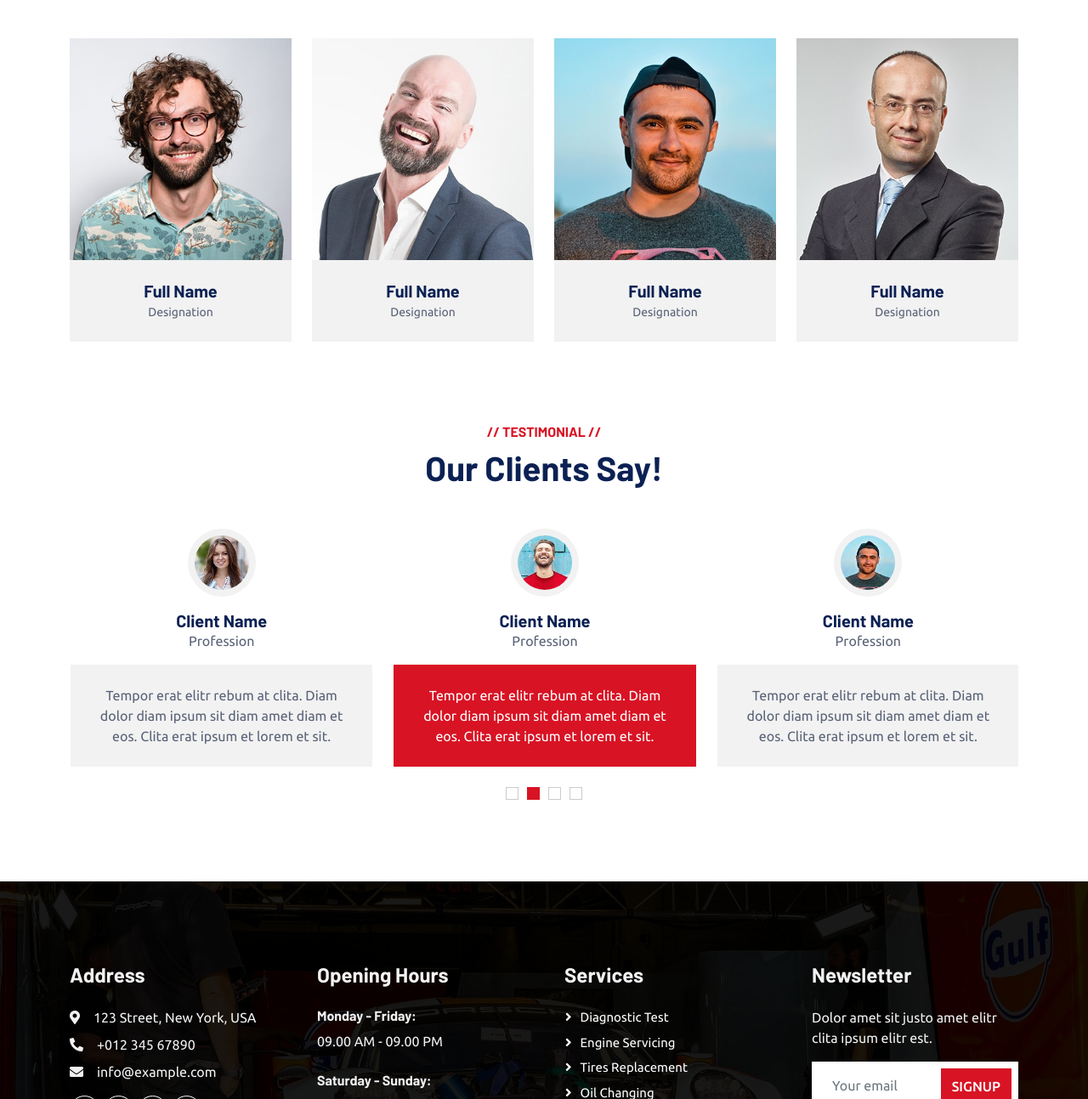
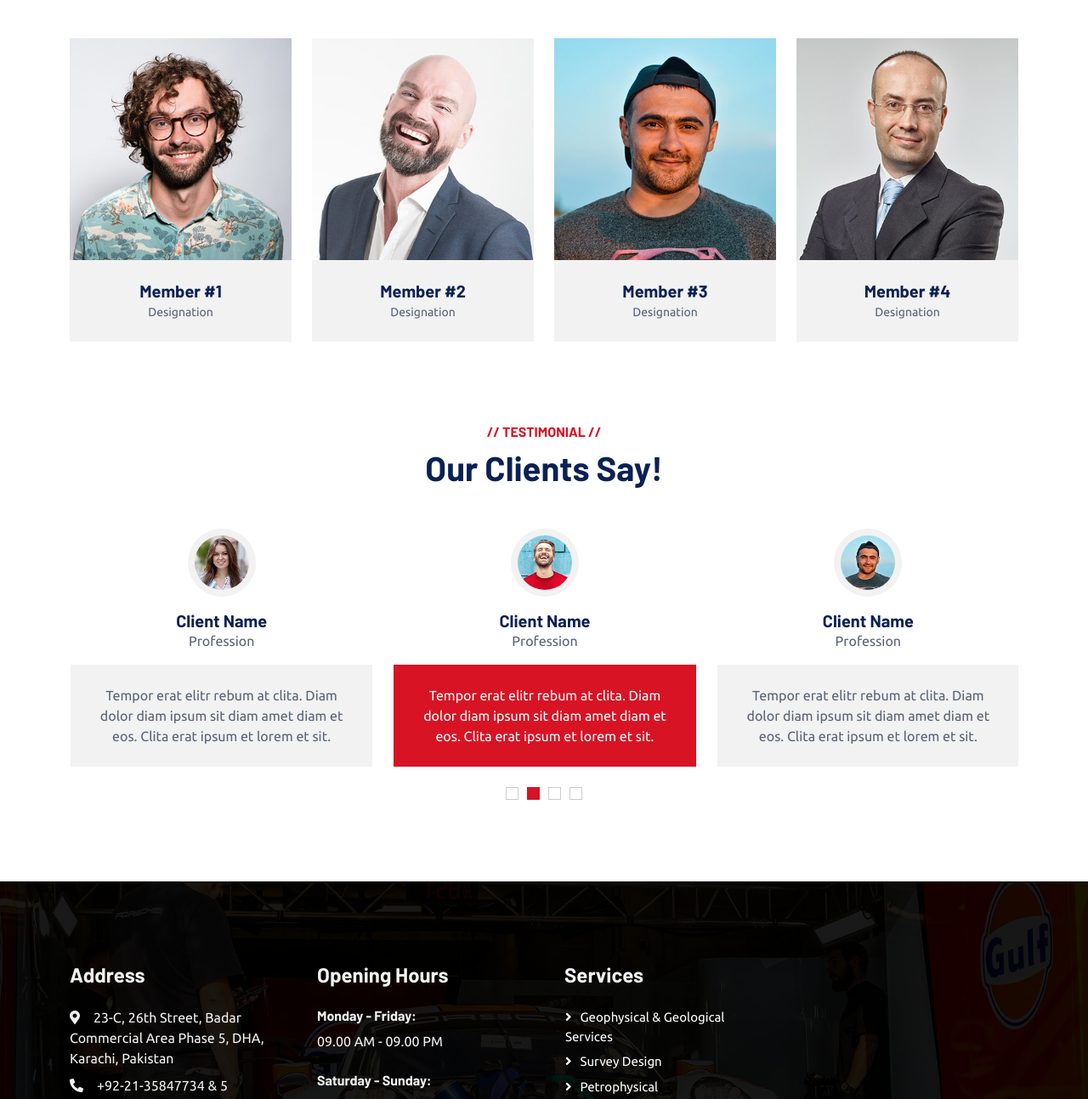
Before and after one commit to iamsaadvirk/ptsco, a plain HTML site: page index.html in a window 1280 px wide. Shown: the part 3125-4418 px from the top of the page at 85% size. Drawn offline with nearby package versions, Linux system fonts and the light colour scheme.

Commit message:
Home page updated

```diff
--- a/index.html
+++ b/index.html
@@ -339,7 +339,7 @@
                                     </div>
                                 </div>
                                 <div class="col-md-6">
-                                    <h3 class="mb-3">15 Years Of Experience In Auto Servicing</h3>
+                                    <h3 class="mb-3">15 Years Of Experience In Oil Servicing</h3>
                                     <p class="mb-4">Tempor erat elitr rebum at clita. Diam dolor diam ipsum sit. Aliqu diam amet diam et eos. Clita erat ipsum et lorem et sit, sed stet lorem sit clita duo justo magna dolore erat amet</p>
                                     <p><i class="fa fa-check text-success me-3"></i>Structural and Stratigraphic Studies
                                     </p>
@@ -418,7 +418,7 @@
             <div class="row gx-5">
                 <div class="col-lg-6 py-5">
                     <div class="py-5">
-                        <h1 class="text-white mb-4">Certified and Award Winning Car Repair Service Provider</h1>
+                        <h1 class="text-white mb-4">Certified and Award Winning OIl and Gas Service Provider</h1>
                         <p class="text-white mb-0">Eirmod sed tempor lorem ut dolores. Aliquyam sit sadipscing kasd ipsum. Dolor ea et dolore et at sea ea at dolor, justo ipsum duo rebum sea invidunt voluptua. Eos vero eos vero ea et dolore eirmod et. Dolores diam duo invidunt lorem. Elitr ut dolores magna sit. Sea dolore sanctus sed et. Takimata takimata sanctus sed.</p>
                     </div>
                 </div>
@@ -468,8 +468,8 @@
     <div class="container-xxl py-5">
         <div class="container">
             <div class="text-center wow fadeInUp" data-wow-delay="0.1s">
-                <h6 class="text-primary text-uppercase">// Our Technicians //</h6>
-                <h1 class="mb-5">Our Expert Technicians</h1>
+                <h6 class="text-primary text-uppercase">// Our Team //</h6>
+                <h1 class="mb-5">Our Expert Team Members</h1>
             </div>
             <div class="row g-4">
                 <div class="col-lg-3 col-md-6 wow fadeInUp" data-wow-delay="0.1s">
@@ -483,7 +483,7 @@
                             </div>
                         </div>
                         <div class="bg-light text-center p-4">
-                            <h5 class="fw-bold mb-0">Full Name</h5>
+                            <h5 class="fw-bold mb-0">Member #1</h5>
                             <small>Designation</small>
                         </div>
                     </div>
@@ -499,7 +499,7 @@
                             </div>
                         </div>
                         <div class="bg-light text-center p-4">
-                            <h5 class="fw-bold mb-0">Full Name</h5>
+                            <h5 class="fw-bold mb-0">Member #2</h5>
                             <small>Designation</small>
                         </div>
                     </div>
@@ -515,7 +515,7 @@
                             </div>
                         </div>
                         <div class="bg-light text-center p-4">
-                            <h5 class="fw-bold mb-0">Full Name</h5>
+                            <h5 class="fw-bold mb-0">Member #3</h5>
                             <small>Designation</small>
                         </div>
                     </div>
@@ -531,7 +531,7 @@
                             </div>
                         </div>
                         <div class="bg-light text-center p-4">
-                            <h5 class="fw-bold mb-0">Full Name</h5>
+                            <h5 class="fw-bold mb-0">Member #4</h5>
                             <small>Designation</small>
                         </div>
                     </div>
@@ -594,9 +594,10 @@
             <div class="row g-5">
                 <div class="col-lg-3 col-md-6">
                     <h4 class="text-light mb-4">Address</h4>
-                    <p class="mb-2"><i class="fa fa-map-marker-alt me-3"></i>123 Street, New York, USA</p>
-                    <p class="mb-2"><i class="fa fa-phone-alt me-3"></i>+012 345 67890</p>
-                    <p class="mb-2"><i class="fa fa-envelope me-3"></i>info@example.com</p>
+                    <p class="mb-2"><i class="fa fa-map-marker-alt me-3"></i>23-C, 26th Street, Badar Commercial Area
+                        Phase 5, DHA, Karachi, Pakistan</p>
+                    <p class="mb-2"><i class="fa fa-phone-alt me-3"></i>+92-21-35847734 & 5</p>
+                    <p class="mb-2"><i class="fa fa-envelope me-3"></i>info@ptsco.com.pk</p>
                     <div class="d-flex pt-2">
                         <a class="btn btn-outline-light btn-social" href=""><i class="fab fa-twitter"></i></a>
                         <a class="btn btn-outline-light btn-social" href=""><i class="fab fa-facebook-f"></i></a>
@@ -613,31 +614,27 @@
                 </div>
                 <div class="col-lg-3 col-md-6">
                     <h4 class="text-light mb-4">Services</h4>
-                    <a class="btn btn-link" href="">Diagnostic Test</a>
-                    <a class="btn btn-link" href="">Engine Servicing</a>
-                    <a class="btn btn-link" href="">Tires Replacement</a>
-                    <a class="btn btn-link" href="">Oil Changing</a>
-                    <a class="btn btn-link" href="">Vacuam Cleaning</a>
+                    <a class="btn btn-link" href="">Geophysical &amp; Geological Services</a>
+                    <a class="btn btn-link" href="">Survey Design</a>
+                    <a class="btn btn-link" href="">Petrophysical</a>
+                    <a class="btn btn-link" href="">Well Drilling</a>
+                    <a class="btn btn-link" href="">Reservoir Engineering</a>
                 </div>
-                <div class="col-lg-3 col-md-6">
+                <!-- <div class="col-lg-3 col-md-6">
                     <h4 class="text-light mb-4">Newsletter</h4>
                     <p>Dolor amet sit justo amet elitr clita ipsum elitr est.</p>
                     <div class="position-relative mx-auto" style="max-width: 400px;">
                         <input class="form-control border-0 w-100 py-3 ps-4 pe-5" type="text" placeholder="Your email">
                         <button type="button" class="btn btn-primary py-2 position-absolute top-0 end-0 mt-2 me-2">SignUp</button>
                     </div>
-                </div>
+                </div> -->
             </div>
         </div>
         <div class="container">
             <div class="copyright">
                 <div class="row">
                     <div class="col-md-6 text-center text-md-start mb-3 mb-md-0">
-                        &copy; <a class="border-bottom" href="#">Your Site Name</a>, All Right Reserved.
-
-                        <!--/*** This template is free as long as you keep the footer author’s credit link/attribution link/backlink. If you'd like to use the template without the footer author’s credit link/attribution link/backlink, you can purchase the Credit Removal License from "https://htmlcodex.com/credit-removal". Thank you for your support. ***/-->
-                        Designed By <a class="border-bottom" href="https://htmlcodex.com">HTML Codex</a>
-                        <br>Distributed By: <a class="border-bottom" href="https://themewagon.com" target="_blank">ThemeWagon</a>
+                        &copy; <a class="border-bottom" href="#">PTSCO</a>, All Right Reserved.
                     </div>
                     <div class="col-md-6 text-center text-md-end">
                         <div class="footer-menu">
```
